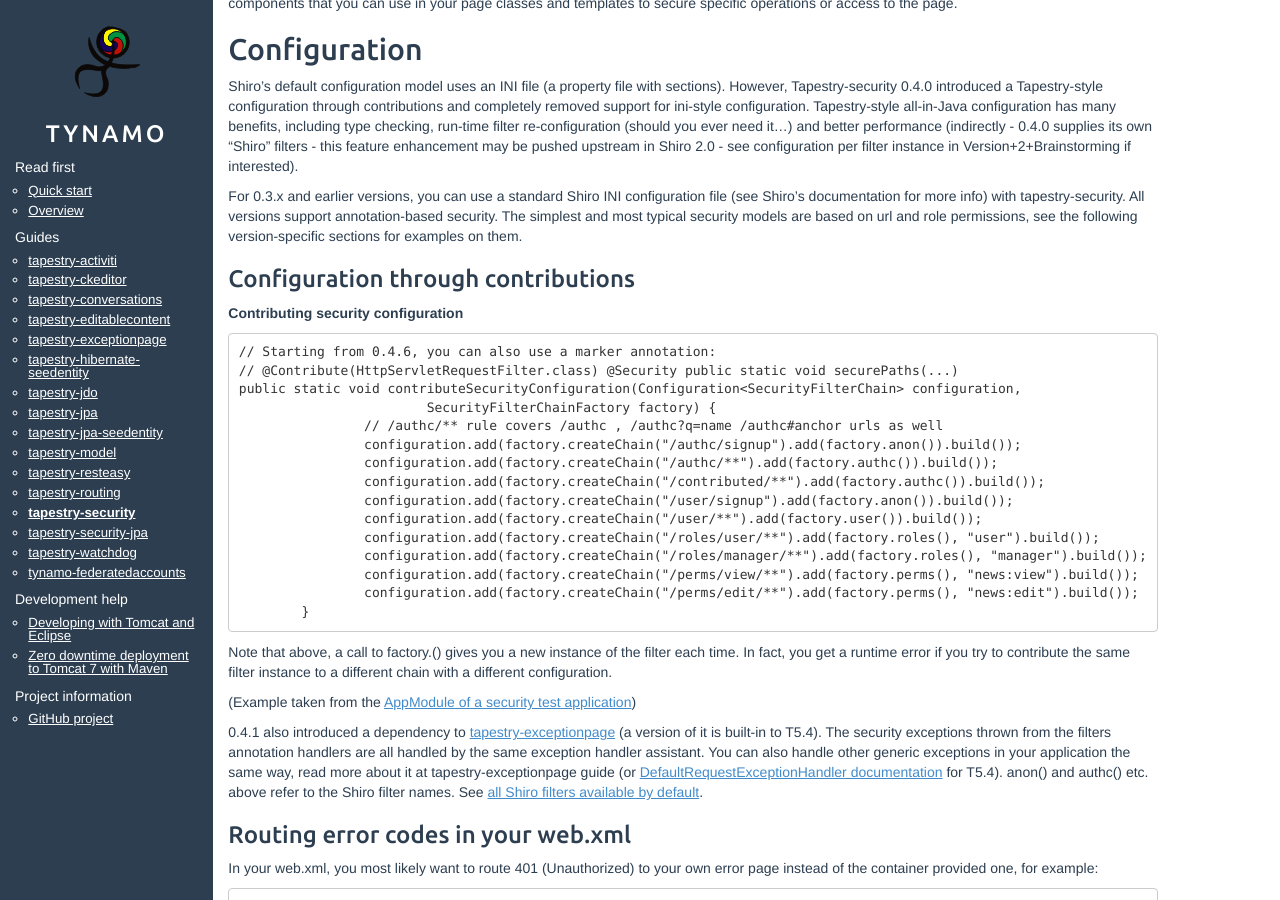
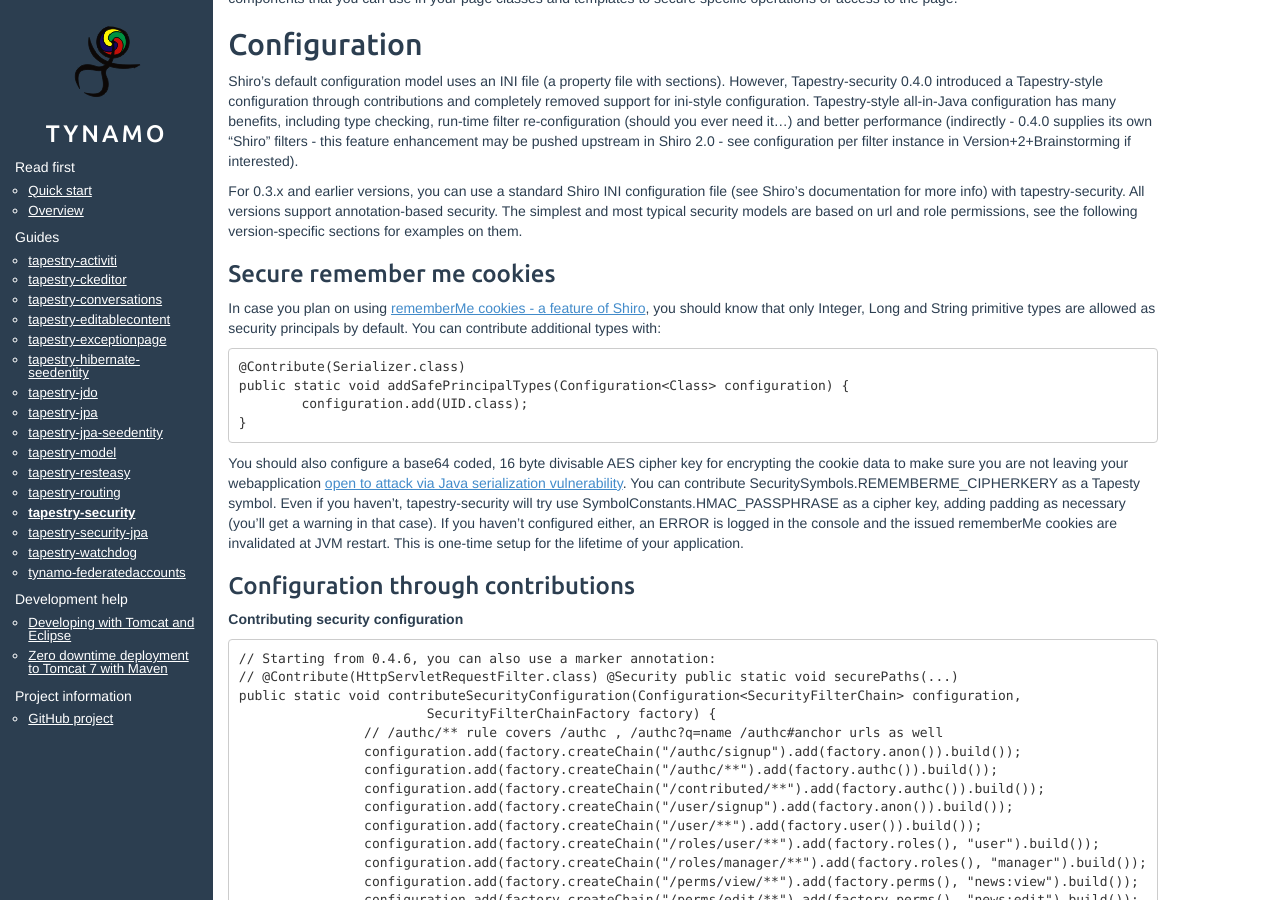
Before and after one commit to vjlamp/tynamo.github.io, a Jekyll site: the page built from tapestry-security+guide.md, in a window 1280 px wide and 900 px high, scrolled down 1379 px. Built offline with Jekyll 4.4.1, drawn with Linux system fonts in a browser that asks for light colours; some of the changed text lies outside the part shown.

Commit message:
Add documentation for the new SecuritySymbols.REMEMBERME_CIPHERKERY

```diff
--- a/tapestry-security+guide.md
+++ b/tapestry-security+guide.md
@@ -59,6 +57,17 @@ Shiro supports url-based permission checking out of the box. Tapestry-security a
 Shiro's default configuration model uses an INI file (a property file with sections). However, Tapestry-security 0.4.0 introduced a Tapestry-style configuration through contributions and completely removed support for ini-style configuration. Tapestry-style all-in-Java configuration has many benefits, including type checking, run-time filter re-configuration (should you ever need it...) and better performance (indirectly - 0.4.0 supplies its own "Shiro" filters - this feature enhancement may be pushed upstream in Shiro 2.0 - see configuration per filter instance in Version+2+Brainstorming if interested).
 
 For 0.3.x and earlier versions, you can use a standard Shiro INI configuration file (see Shiro's documentation for more info) with tapestry-security. All versions support annotation-based security. The simplest and most typical security models are based on url and role permissions, see the following version-specific sections for examples on them.
+
+### Secure remember me cookies
+
+In case you plan on using [rememberMe cookies - a feature of Shiro](http://shiro.apache.org/authentication.html#Authentication-Rememberedvs.Authenticated), you should know that only Integer, Long and String primitive types are allowed as security principals by default. You can contribute additional types with:
+
+	@Contribute(Serializer.class)
+	public static void addSafePrincipalTypes(Configuration<Class> configuration) {
+		configuration.add(UID.class);
+	}
+
+You should also configure a base64 coded, 16 byte divisable AES cipher key for encrypting the cookie data to make sure you are not leaving your webapplication [open to attack via Java serialization vulnerability](http://www.darkreading.com/informationweek-home/why-the-java-deserialization-bug-is-a-big-deal/d/d-id/1323237). You can contribute SecuritySymbols.REMEMBERME_CIPHERKERY as a Tapesty symbol. Even if you haven't, tapestry-security will try use SymbolConstants.HMAC_PASSPHRASE as a cipher key, adding padding as necessary (you'll get a warning in that case). If you haven't configured either, an ERROR is logged in the console and the issued rememberMe cookies are invalidated at JVM restart. This is one-time setup for the lifetime of your application.
 
 ### Configuration through contributions
 
```
Also changed, not shown: other parts of tapestry-security+guide.md (+1 -3 lines).
